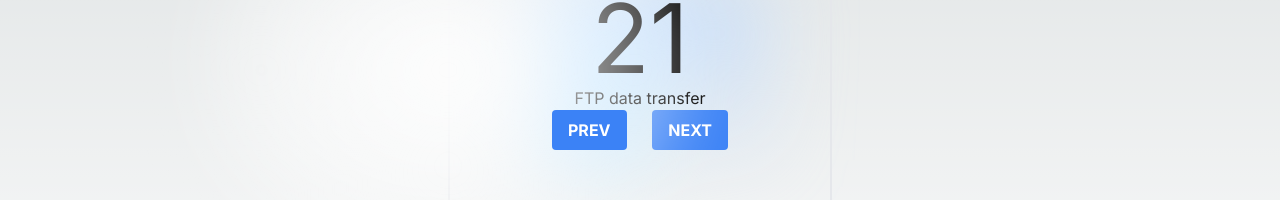
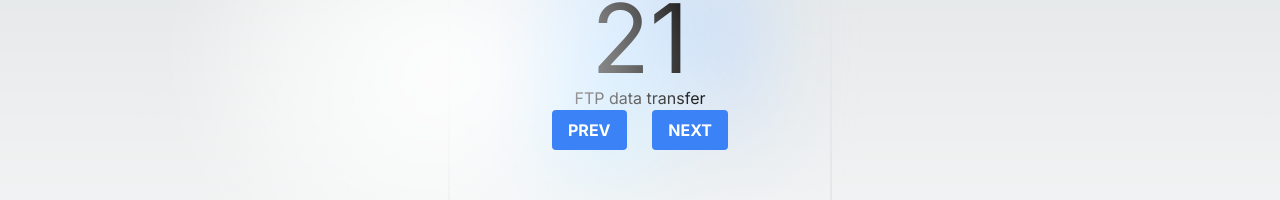
Before and after one commit to Guga-Santos/ports, a Next.js app: page / in a window 1280 px wide. Shown: the part 330-530 px from the top of the page. Built offline with nearby package versions, Linux system fonts and the light colour scheme.

Commit message:
fix: z-index on button at Card component

```diff
--- a/src/components/Card.tsx
+++ b/src/components/Card.tsx
@@ -6,6 +6,9 @@ export default function Card() {
     const [index, setIndex] = useState(0);
 
     const handleClick = (target: HTMLButtonElement) => {
+        console.log(target.id)
+        console.log(index);
+        console.log(ports.length);
         if (target.id === "PREV") {
             setIndex(index < 1 ? ports.length - 1 : index - 1);
         } else {
@@ -27,16 +30,12 @@ export default function Card() {
                 type="button"
                 className="z-10 bg-blue-500 hover:bg-blue-700 text-white font-bold py-2 px-4 rounded"
                 id="PREV"
-                disabled={false}
-                onClick={(event) => {
-                    console.log("PREV button clicked");
-                    handleClick(event.target as HTMLButtonElement);
-                }}>
+                onClick={(event) => handleClick(event.target as HTMLButtonElement)}>
                     PREV
                 </button>
                 <button
                 type="button"
-                className="bg-blue-500 hover:bg-blue-700 text-white font-bold py-2 px-4 rounded"
+                className="z-10 bg-blue-500 hover:bg-blue-700 text-white font-bold py-2 px-4 rounded"
                 id="NEXT"
                 onClick={(event) => handleClick(event.target as HTMLButtonElement)}>
                     NEXT
```
